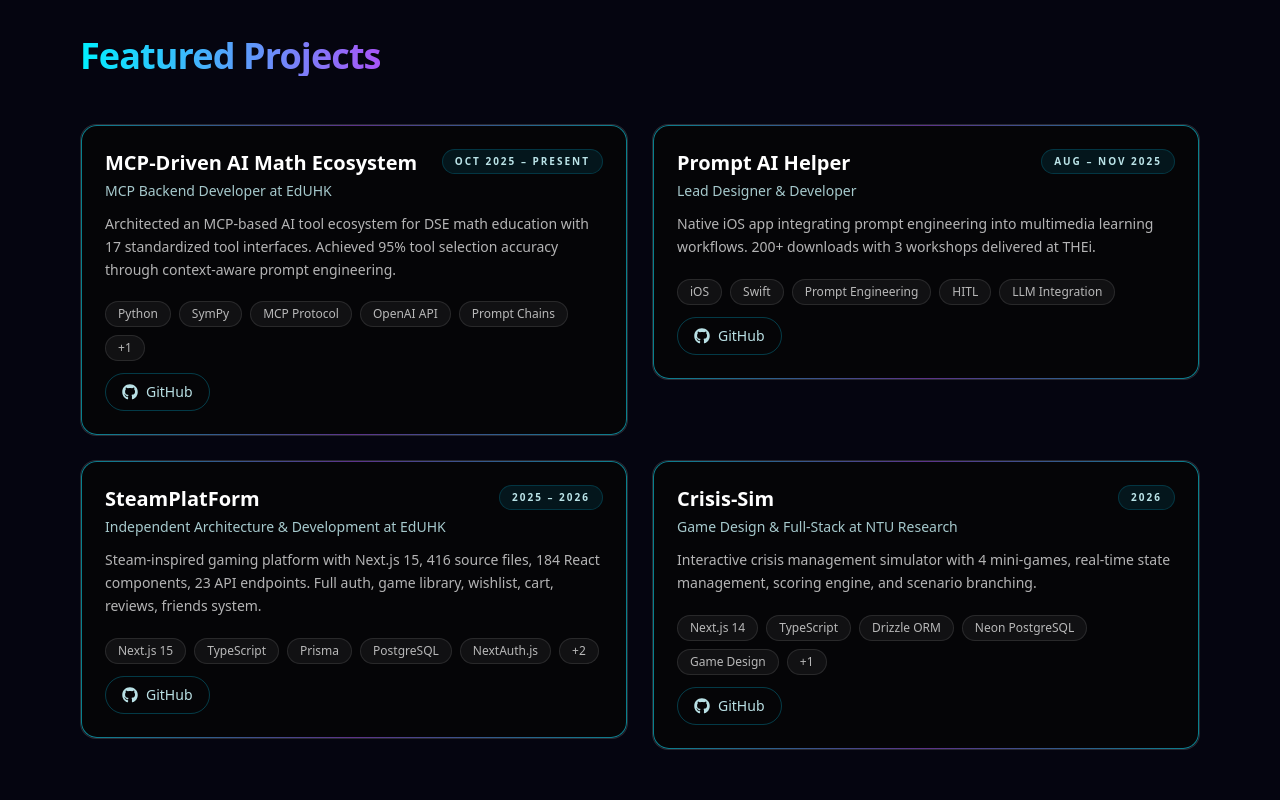
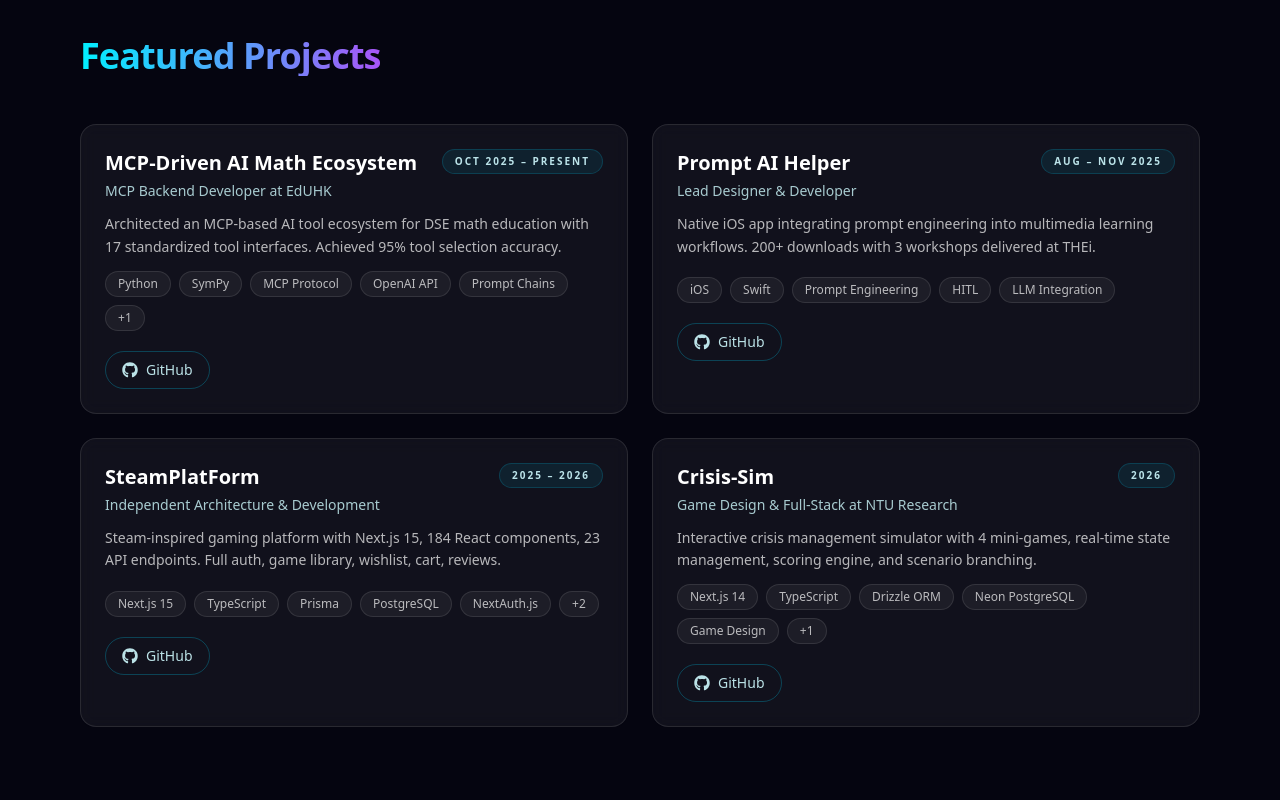
Before and after one commit to Kenneth0416/mycv, a Next.js app: page / in a window 1280 px wide. Shown: the part 1960-2760 px from the top of the page. Built offline with nearby package versions, Linux system fonts and the light colour scheme.

Commit message:
fix: equal height project cards with min-height
- Set min-h-[260px] for consistent card heights
- Restructure layout: TiltCard inside article
- Simplify flex layout for better alignment
- Remove line-clamp for cleaner look
- Tags at bottom with flex-1 items-end

```diff
--- a/src/components/Projects.tsx
+++ b/src/components/Projects.tsx
@@ -11,7 +11,7 @@ const projects = [
     date: "Oct 2025 – Present",
     role: "MCP Backend Developer at EdUHK",
     description:
-      "Architected an MCP-based AI tool ecosystem for DSE math education with 17 standardized tool interfaces. Achieved 95% tool selection accuracy through context-aware prompt engineering.",
+      "Architected an MCP-based AI tool ecosystem for DSE math education with 17 standardized tool interfaces. Achieved 95% tool selection accuracy.",
     tags: ["Python", "SymPy", "MCP Protocol", "OpenAI API", "Prompt Chains", "LaTeX"],
     github: "https://github.com/Kenneth0416/MathPlatform",
   },
@@ -27,9 +27,9 @@ const projects = [
   {
     title: "SteamPlatForm",
     date: "2025 – 2026",
-    role: "Independent Architecture & Development at EdUHK",
+    role: "Independent Architecture & Development",
     description:
-      "Steam-inspired gaming platform with Next.js 15, 416 source files, 184 React components, 23 API endpoints. Full auth, game library, wishlist, cart, reviews, friends system.",
+      "Steam-inspired gaming platform with Next.js 15, 184 React components, 23 API endpoints. Full auth, game library, wishlist, cart, reviews.",
     tags: [
       "Next.js 15",
       "TypeScript",
@@ -82,9 +82,6 @@ const cardVariants = {
   },
 };
 
-const tagClassName =
-  "inline-flex items-center rounded-full border border-white/10 bg-white/5 px-3 py-1 text-xs font-medium text-white/70";
-
 export default function Projects() {
   return (
     <section id="projects" className="mx-auto max-w-6xl px-4 py-20">
@@ -94,44 +91,47 @@ export default function Projects() {
         </h2>
       </div>
       <motion.div
-        className="grid grid-cols-1 gap-6 md:grid-cols-2 auto-rows-fr"
+        className="grid grid-cols-1 gap-6 md:grid-cols-2"
         variants={containerVariants}
         initial="hidden"
         whileInView="visible"
         viewport={{ once: true, amount: 0.2 }}
       >
         {projects.map((project) => (
-          <TiltCard key={project.title} className="h-full" tiltX={10} tiltY={10}>
           <motion.article
+            key={project.title}
             variants={cardVariants}
-            className="h-full flex flex-col overflow-hidden rounded-2xl border border-white/10 bg-white/5 backdrop-blur transition-all duration-300"
+            className="group relative overflow-hidden rounded-2xl border border-white/10 bg-white/5 backdrop-blur transition-all duration-300 hover:border-cyan-500/30"
           >
-            <span className="absolute inset-0 rounded-2xl bg-gradient-to-r from-cyan-500/0 via-cyan-500/5 to-purple-500/0 opacity-0 transition-opacity duration-500 group-hover:opacity-100" />
-            <span className="absolute inset-0 rounded-2xl border border-transparent transition-all duration-300 group-hover:border-cyan-500/30" style={{
-              background: "linear-gradient(#050507, #050507) padding-box, linear-gradient(90deg, rgba(0,240,255,0.5), rgba(168,85,247,0.5), rgba(0,240,255,0.5)) border-box",
-              border: "1px solid transparent",
-            }} />
-            <div className="relative flex h-full flex-1 flex-col gap-3 p-6">
+            <TiltCard tiltX={10} tiltY={10}>
+              <div className="flex min-h-[260px] flex-col gap-3 p-6">
                 <span className="absolute right-6 top-6 rounded-full border border-cyan-500/20 bg-cyan-500/10 px-3 py-1 text-[10px] font-semibold uppercase tracking-[0.2em] text-cyan-100/90">
                   {project.date}
                 </span>
-              <div className="space-y-1 pr-24">
+                <div className="space-y-1 pr-20">
                   <h3 className="text-xl font-semibold text-white">{project.title}</h3>
                   <p className="text-sm text-cyan-100/80">{project.role}</p>
                 </div>
-              <p className="text-sm leading-relaxed text-white/70 line-clamp-3">{project.description}</p>
-              <div className="flex flex-wrap gap-2 mt-auto pt-2">
+                <p className="text-sm leading-relaxed text-white/70">{project.description}</p>
+                <div className="flex flex-1 items-end">
+                  <div className="flex flex-wrap gap-2">
                     {project.tags.slice(0, 5).map((tag) => (
-                  <span key={`${project.title}-${tag}`} className={tagClassName}>
+                      <span
+                        key={`${project.title}-${tag}`}
+                        className="inline-flex items-center rounded-full border border-white/10 bg-white/5 px-3 py-1 text-xs font-medium text-white/70"
+                      >
                         {tag}
                       </span>
                     ))}
                     {project.tags.length > 5 && (
-                  <span className={tagClassName}>+{project.tags.length - 5}</span>
+                      <span className="inline-flex items-center rounded-full border border-white/10 bg-white/5 px-3 py-1 text-xs font-medium text-white/70">
+                        +{project.tags.length - 5}
+                      </span>
                     )}
                   </div>
+                </div>
                 <a
-                className="mt-auto inline-flex items-center gap-2 rounded-full border border-cyan-500/30 px-4 py-2 text-sm font-medium text-cyan-100/90 transition-colors hover:bg-cyan-500/10 hover:text-cyan-50 w-fit"
+                  className="mt-2 inline-flex items-center gap-2 rounded-full border border-cyan-500/30 px-4 py-2 text-sm font-medium text-cyan-100/90 transition-colors hover:bg-cyan-500/10 hover:text-cyan-50 w-fit"
                   href={project.github}
                   target="_blank"
                   rel="noopener noreferrer"
@@ -141,8 +141,8 @@ export default function Projects() {
                   <span>GitHub</span>
                 </a>
               </div>
+            </TiltCard>
           </motion.article>
-          </TiltCard>
         ))}
       </motion.div>
     </section>
--- a/src/components/TiltCard.tsx
+++ b/src/components/TiltCard.tsx
@@ -51,7 +51,7 @@ export default function TiltCard({
   return (
     <motion.div
       ref={ref}
-      className={`relative ${className}`}
+      className={`relative h-full ${className}`}
       style={{
         perspective,
         transformStyle: "preserve-3d",
@@ -60,6 +60,7 @@ export default function TiltCard({
       onMouseLeave={handleMouseLeave}
     >
       <motion.div
+        className="h-full"
         style={{
           rotateX,
           rotateY,
```
Lines whose indentation alone changed are shown as unchanged.
